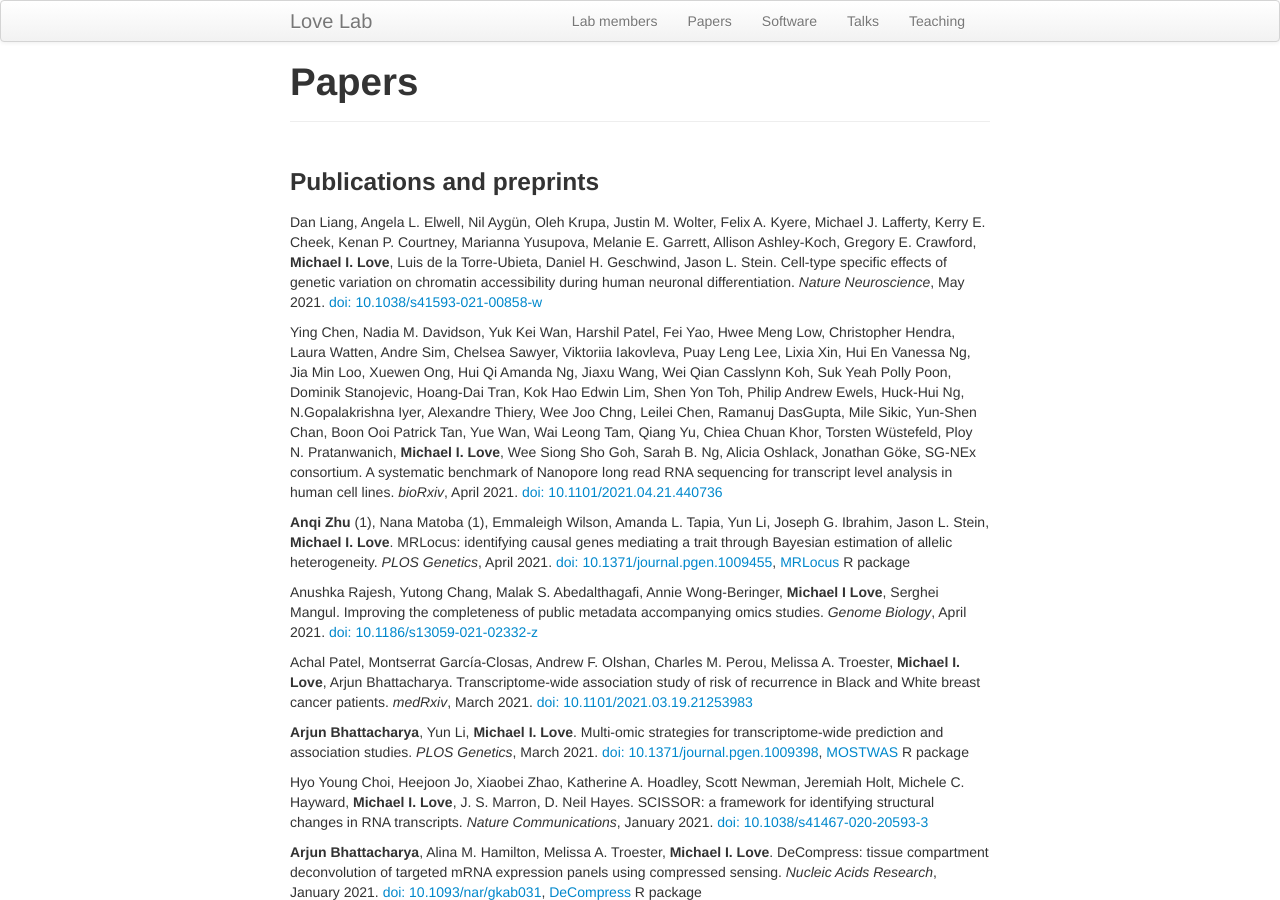
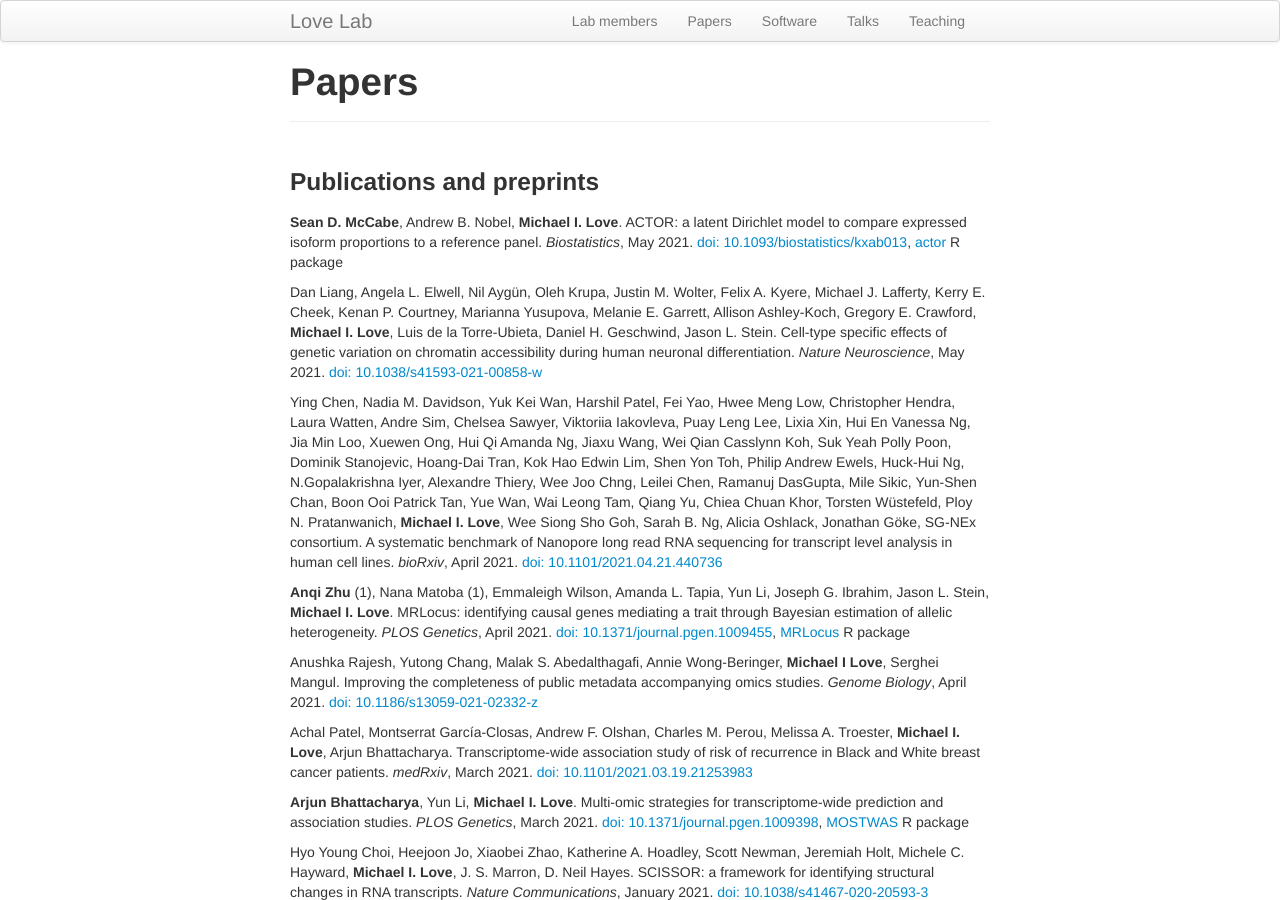
Before and after one commit to mikelove/mikelove.github.io, a Jekyll site: the page built from pages/papers.md, in a window 1280 px wide and 900 px high. Built offline with Jekyll 4.4.1, drawn with Linux system fonts in a browser that asks for light colours; some of the changed text lies outside the part shown.

Commit message:
update Sean paper

```diff
--- a/pages/papers.md
+++ b/pages/papers.md
@@ -4,6 +4,14 @@ title: "Papers"
 ---
 
 ### Publications and preprints
+
+**Sean D. McCabe**, Andrew B. Nobel, **Michael I. Love**.
+ACTOR: a latent Dirichlet model to compare expressed isoform
+proportions to a reference panel.
+*Biostatistics*, May 2021.
+[doi: 10.1093/biostatistics/kxab013](https://doi.org/10.1093/biostatistics/kxab013),
+[actor](https://github.com/mccabes292/actor) R package
+
 
 Dan Liang, Angela L. Elwell, Nil Aygün, Oleh Krupa, Justin M. Wolter,
 Felix A. Kyere, Michael J. Lafferty, Kerry E. Cheek, Kenan
```
Also changed, not shown: other parts of pages/papers.md (+0 -7 lines).
